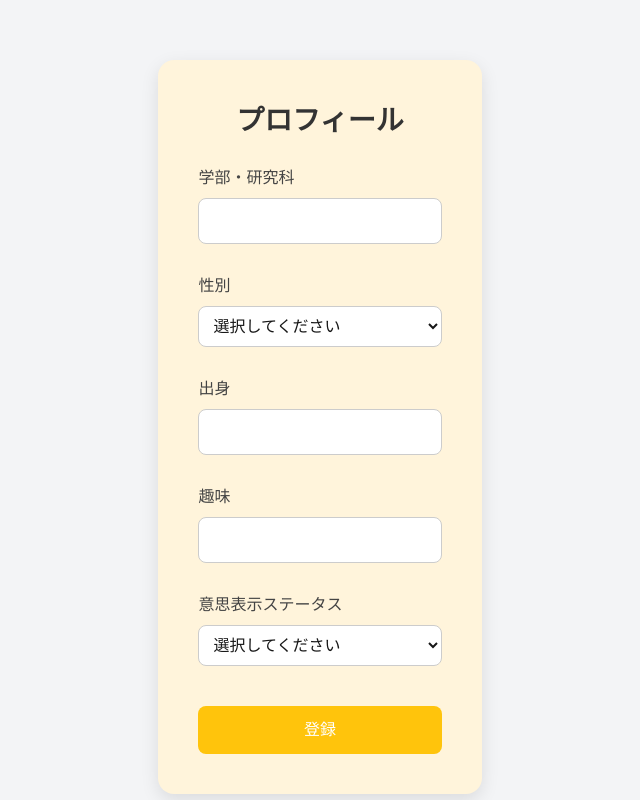
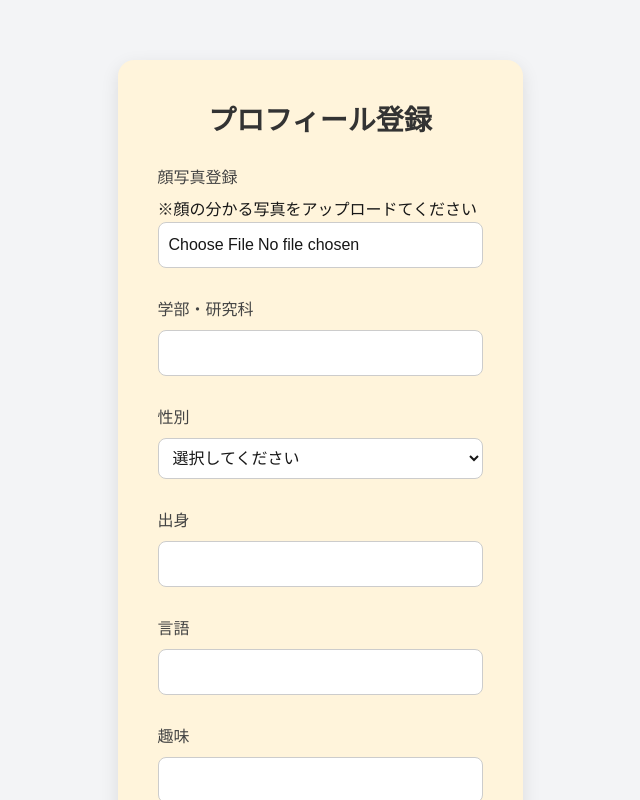
Before and after one commit to himura467/kuis-holla-nextjs, a Next.js app: page /profile in a window 1280 px wide. Shown: the top 800 px of the page, without its empty margins (320-960 px from the left). Built offline with nearby package versions, Linux system fonts and the light colour scheme.

Commit message:
新規登録とプロフィール修正

```diff
--- a/package.json
+++ b/package.json
@@ -16,7 +16,8 @@
     "axios": "^1.8.4",
     "next": "15.2.4",
     "react": "^19.0.0",
-    "react-dom": "^19.0.0"
+    "react-dom": "^19.0.0",
+    "zustand": "^5.0.3"
   },
   "devDependencies": {
     "@eslint/eslintrc": "^3",
--- a/src/app/profile.tsx
+++ b/src/app/profile.tsx
@@ -6,6 +6,10 @@ export default function Profile() {
   return (
     <div className={styles.container}>
       <h1 className={styles.title}>{a}</h1>
+
+      <h2 className={styles.label}>写真登録</h2>
+        <p>※顔の分かる写真をアップロードてください</p>
+        <input className={styles.input} type="file" name="photo" accept="image/*"/>
 
       <h2 className={styles.label}>学部・研究科</h2>
       <input className={styles.input} type="text" name="name" size={10} />
@@ -24,12 +28,7 @@ export default function Profile() {
       <h2 className={styles.label}>趣味</h2>
       <input className={styles.input} type="text" name="hobby" size={10} />
 
-      <h2 className={styles.label}>意思表示ステータス</h2>
-      <select name="status" className={styles.input}>
-        <option value="選択してください">選択してください</option>
-        <option value="話しかけたい">話しかけたい</option>
-        <option value="話しかけてください">話しかけてください</option>
-      </select>
+
       <button className={styles.button}>登録</button>
     </div>
   );
--- a/src/components/profile.tsx
+++ b/src/components/profile.tsx
@@ -1,21 +1,52 @@
 "use client";
 
+import { useUserStore } from '../store/userStore';
+import { useRouter } from 'next/navigation';
+import { useState } from 'react';
+import axios from 'axios';
 import styles from "../app/profile/profile.module.css";
-import { useRouter } from "next/navigation";
 
 export default function Profile() {
-  const a = "プロフィール";
   const router = useRouter();
+  const { name, password } = useUserStore();
+
+  const [gender, setGender] = useState('');
+  const [department, setDepartment] = useState('');
+  const [hobby, setHobby] = useState('');
+  const [hometown, setHometown] = useState('');
+  const [language, setLanguage] = useState('');
+  const handleProfileSubmit = async () => {
+    try {
+      await axios.post(`${process.env.NEXT_PUBLIC_API_BASE_URL}/register`, {
+        name,
+        password,
+        gender,
+        department,
+        hobbies: hobby.split(','),
+        hometown,
+        languages: language.split(','),
+      });
+      alert('プロフィール登録完了！');
+      router.push('/');
+    } catch (error: any) {
+      console.error(error);
+      alert('登録に失敗しました: ' + (error.response?.data?.detail || error.message));
+    }
+  };
 
   return (
     <div className={styles.container}>
-      <h1 className={styles.title}>{a}</h1>
+      <h1 className={styles.title}>プロフィール登録</h1>
+
+      <h2 className={styles.label}>顔写真登録</h2>
+        <p>※顔の分かる写真をアップロードてください</p>
+        <input className={styles.input} type="file" name="photo" accept="image/*"/>
 
       <h2 className={styles.label}>学部・研究科</h2>
-      <input className={styles.input} type="text" name="name" size={10} />
+      <input className={styles.input} type="text" name="name" size={10} value={department} onChange={(e) => setDepartment(e.target.value)}/>
 
       <h2 className={styles.label}>性別</h2>
-      <select name="gender" className={styles.input}>
+      <select name="gender" className={styles.input} value={gender} onChange={(e) => setGender(e.target.value)}>
         <option value="">選択してください</option>
         <option value="男性">男性</option>
         <option value="女性">女性</option>
@@ -23,17 +54,14 @@ export default function Profile() {
       </select>
 
       <h2 className={styles.label}>出身</h2>
-      <input className={styles.input} type="text" name="name" size={10} />
+      <input className={styles.input} type="text" name="name" size={10} value={hometown} onChange={(e) => setHometown(e.target.value)}/>
+
+      <h2 className={styles.label}>言語</h2>
+      <input className={styles.input} type="text" name="name" size={10} value={language} onChange={(e) => setLanguage(e.target.value)}/>
 
       <h2 className={styles.label}>趣味</h2>
-      <input className={styles.input} type="text" name="hobby" size={10} />
+      <input className={styles.input} type="text" name="hobby" size={10} value={hobby} onChange={(e) => setHobby(e.target.value)}/>
 
-      <h2 className={styles.label}>意思表示ステータス</h2>
-      <select name="status" className={styles.input}>
-        <option value="選択してください">選択してください</option>
-        <option value="話しかけたい">話しかけたい</option>
-        <option value="話しかけてください">話しかけてください</option>
-      </select>
       <button className={styles.button} onClick={() => router.push("/")}>
         登録
       </button>
--- a/src/components/shinkitouroku.tsx
+++ b/src/components/shinkitouroku.tsx
@@ -1,22 +1,51 @@
-"use client";
+'use client';
 
-import { useRouter } from "next/navigation"; // next.js　App Router用の書き方
-import styles from "../app/register/shinkitouroku.module.css";
+import { useRouter } from 'next/navigation'; // App Router 用
+import { useState } from 'react';
+import axios from 'axios';
+import styles from '../app/register/shinkitouroku.module.css';
+import { useUserStore } from '../store/userStore'; // Zustandのstoreをインポート
 
 export default function Shinkitouroku() {
   const router = useRouter();
+  const [name, setUsername] = useState('');
+  const [password, setPassword] = useState('');
+  const setUser = useUserStore((state) => state.setUser); // Zustandのアクション
 
   const handleNext = () => {
-    router.push("/profile"); //profile.tsxがpagesにあればここへ遷移
+    if (!name || !password) {
+      alert('氏名とパスワードを入力してください');
+      return;
+    }
+
+    setUser(name, password); // Zustandに保存
+    router.push('/profile'); // プロフィール入力画面へ遷移
   };
 
   return (
     <div className={styles.container}>
       <h1 className={styles.title}>新規登録</h1>
+
       <h2 className={styles.label}>氏名</h2>
-      <input className={styles.input} type="text" name="name" size={10} />
+      <input
+        className={styles.input}
+        type="text"
+        name="name"
+        value={name}
+        onChange={(e) => setUsername(e.target.value)}
+        size={10}
+      />
+
       <h2 className={styles.label}>パスワード</h2>
-      <input className={styles.input} type="text" name="name" size={10} />
+      <input
+        className={styles.input}
+        type="password"
+        name="password"
+        value={password}
+        onChange={(e) => setPassword(e.target.value)}
+        size={10}
+      />
+
       <button onClick={handleNext} className={styles.button}>
         次へ
       </button>
--- /dev/null
+++ b/src/store/userStore.ts
@@ -0,0 +1,14 @@
+// src/store/userStore.ts
+import { create } from 'zustand';
+
+interface UserState {
+  name: string;
+  password: string;
+  setUser: (name: string, password: string) => void;
+}
+
+export const useUserStore = create<UserState>((set) => ({
+  name: '',
+  password: '',
+  setUser: (name, password) => set({ name, password }),
+}));
```
Also changed, not shown: 1 other file (tests, documents, lock files or other folders).
